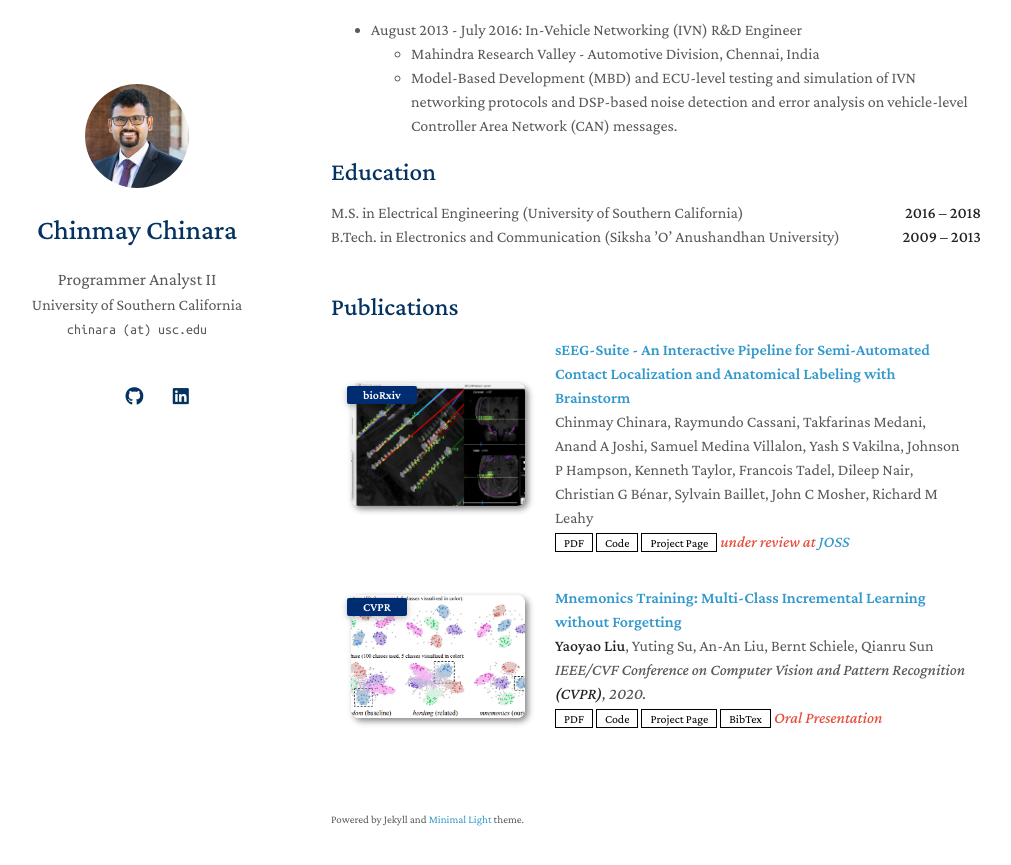
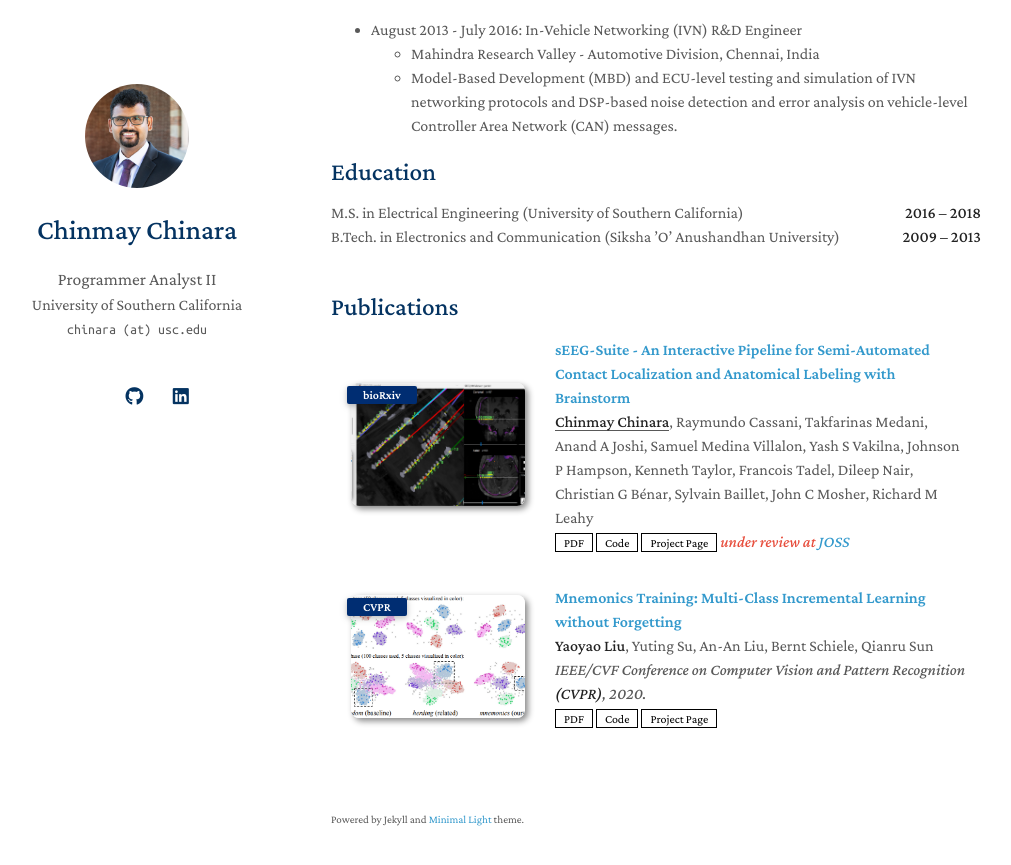
Before and after one commit to chinmaychinara91/chinmaychinara91.github.io, a Jekyll site: the page built from index.md, in a window 1280 px wide and 900 px high, scrolled down 957 px. Shown: the top 865 px of the window, without its empty margins (139-1150 px from the left). Built offline with Jekyll 4.4.1, drawn with Linux system fonts in a browser that asks for light colours; a style sheet for code colours, icons or effects is not loaded; our own code applies the rules of GitHub Pages for plain Markdown files.

Commit message:
Update publications.yml

```diff
--- a/_data/publications.yml
+++ b/_data/publications.yml
@@ -1,6 +1,6 @@
 main:
   - title: sEEG-Suite - An Interactive Pipeline for Semi-Automated Contact Localization and Anatomical Labeling with Brainstorm
-    authors: Chinmay Chinara, Raymundo Cassani, Takfarinas Medani, Anand A Joshi, Samuel Medina Villalon, Yash S Vakilna, Johnson P Hampson, Kenneth Taylor, Francois Tadel, Dileep Nair, Christian G Bénar, Sylvain Baillet, John C Mosher, Richard M Leahy
+    authors: <em><strong>Chinmay Chinara</strong></em>, Raymundo Cassani, Takfarinas Medani, Anand A Joshi, Samuel Medina Villalon, Yash S Vakilna, Johnson P Hampson, Kenneth Taylor, Francois Tadel, Dileep Nair, Christian G Bénar, Sylvain Baillet, John C Mosher, Richard M Leahy
     conference_short: bioRxiv
     pdf: https://www.biorxiv.org/content/10.1101/2025.09.16.676602v1.full.pdf
     code: https://github.com/brainstorm-tools/brainstorm3
@@ -15,6 +15,4 @@
     pdf: https://arxiv.org/pdf/2002.10211.pdf
     code: https://github.com/yaoyao-liu/class-incremental-learning/tree/main/mnemonics-training
     page: https://class-il.mpi-inf.mpg.de/mnemonics/
-    bibtex: https://class-il.mpi-inf.mpg.de/mnemonics/
-    notes: Oral Presentation
     image: ./assets/img/teaser_example.png
```
